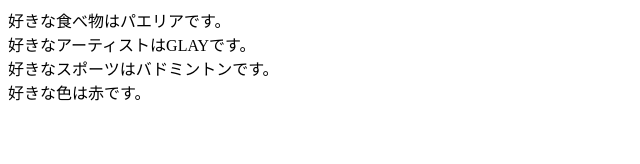
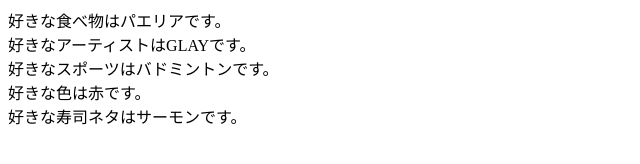
Before and after one commit to youhei-takahashi/comman-test, a plain HTML site: page index.html in a window 1280 px wide. Shown: the whole page, without its empty margins (0-640 px from the left). Drawn offline with Linux system fonts and the light colour scheme.

Commit message:
好きな寿司ネタの追加

```diff
--- a/index.html
+++ b/index.html
@@ -8,5 +8,6 @@
     好きなアーティストはGLAYです。<br>
     好きなスポーツはバドミントンです。<br>
     好きな色は赤です。<br>
+    好きな寿司ネタはサーモンです。<br>
 </body>
 </html>
```
